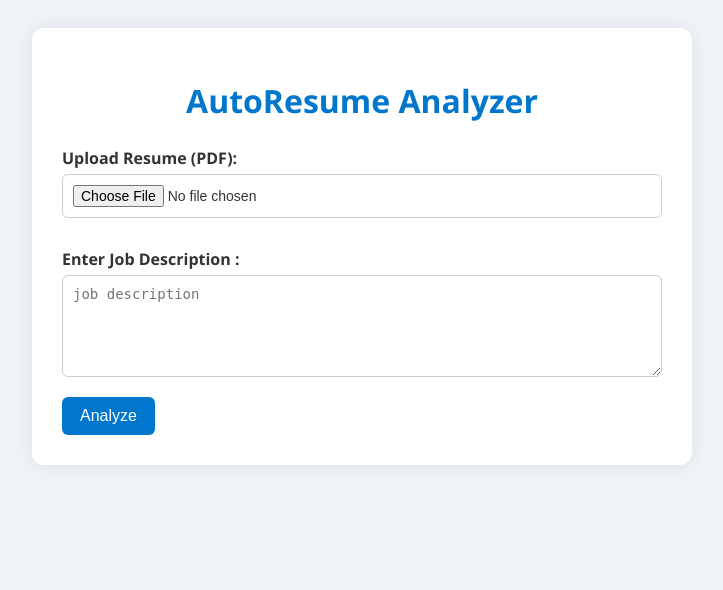
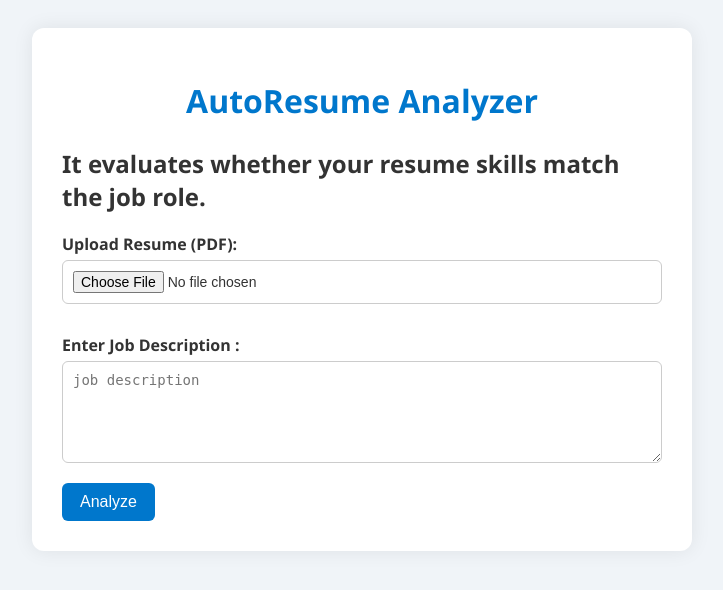
Before and after one commit to AKHILGOUDA28/skill-score, a FastAPI app: page / in a window 1280 px wide. Shown: the top 590 px of the page, without its empty margins (278-1001 px from the left). Run offline with FastAPI, Linux system fonts and the light colour scheme.

Commit message:
Update index.html

```diff
--- a/templates/index.html
+++ b/templates/index.html
@@ -9,6 +9,7 @@
 <body>
   <div class="container">
     <h1>AutoResume Analyzer</h1>
+    <h2>It evaluates whether your resume skills match the job role.</h2>
 
     <form id="resumeForm">
       <label for="resume">Upload Resume (PDF):</label>
```
